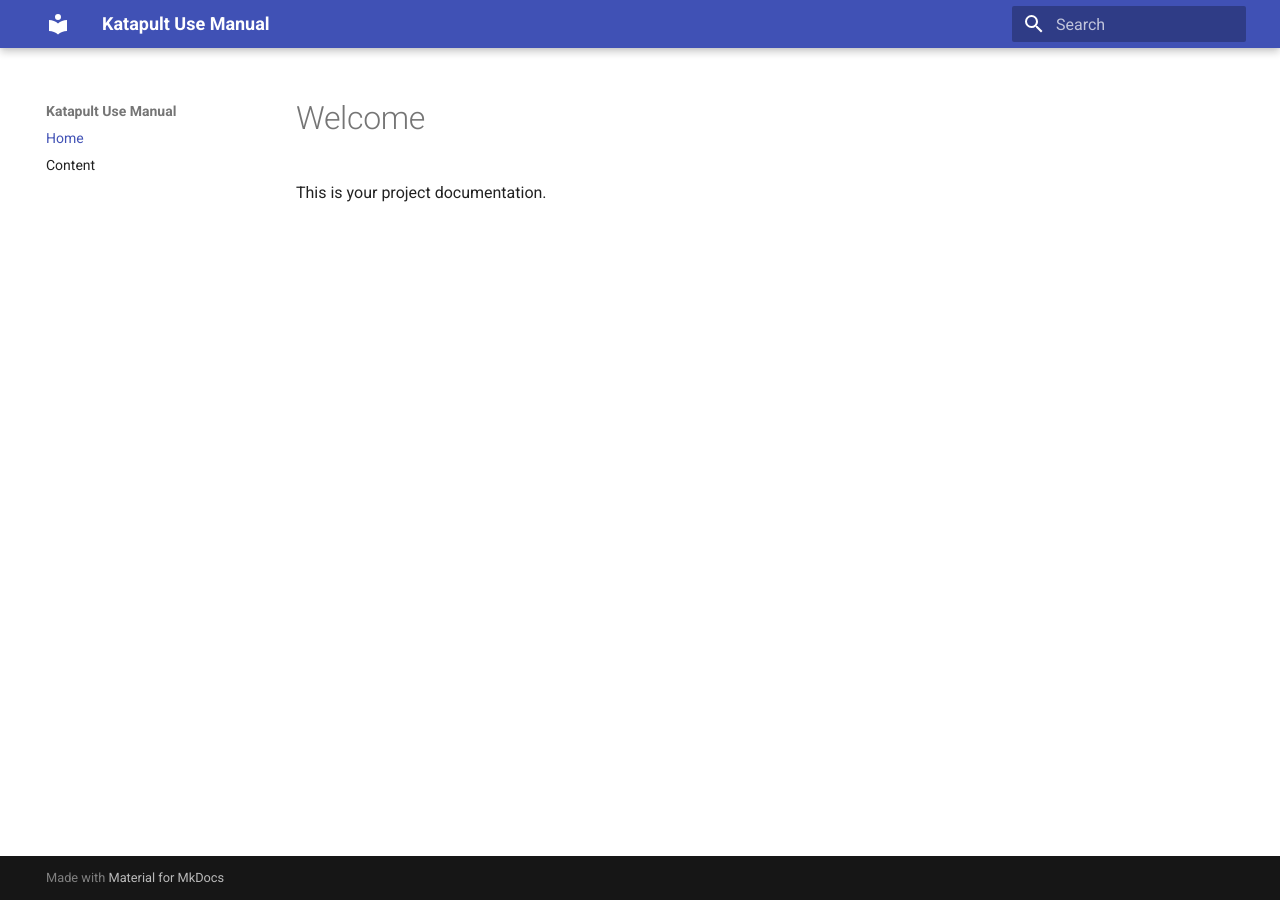
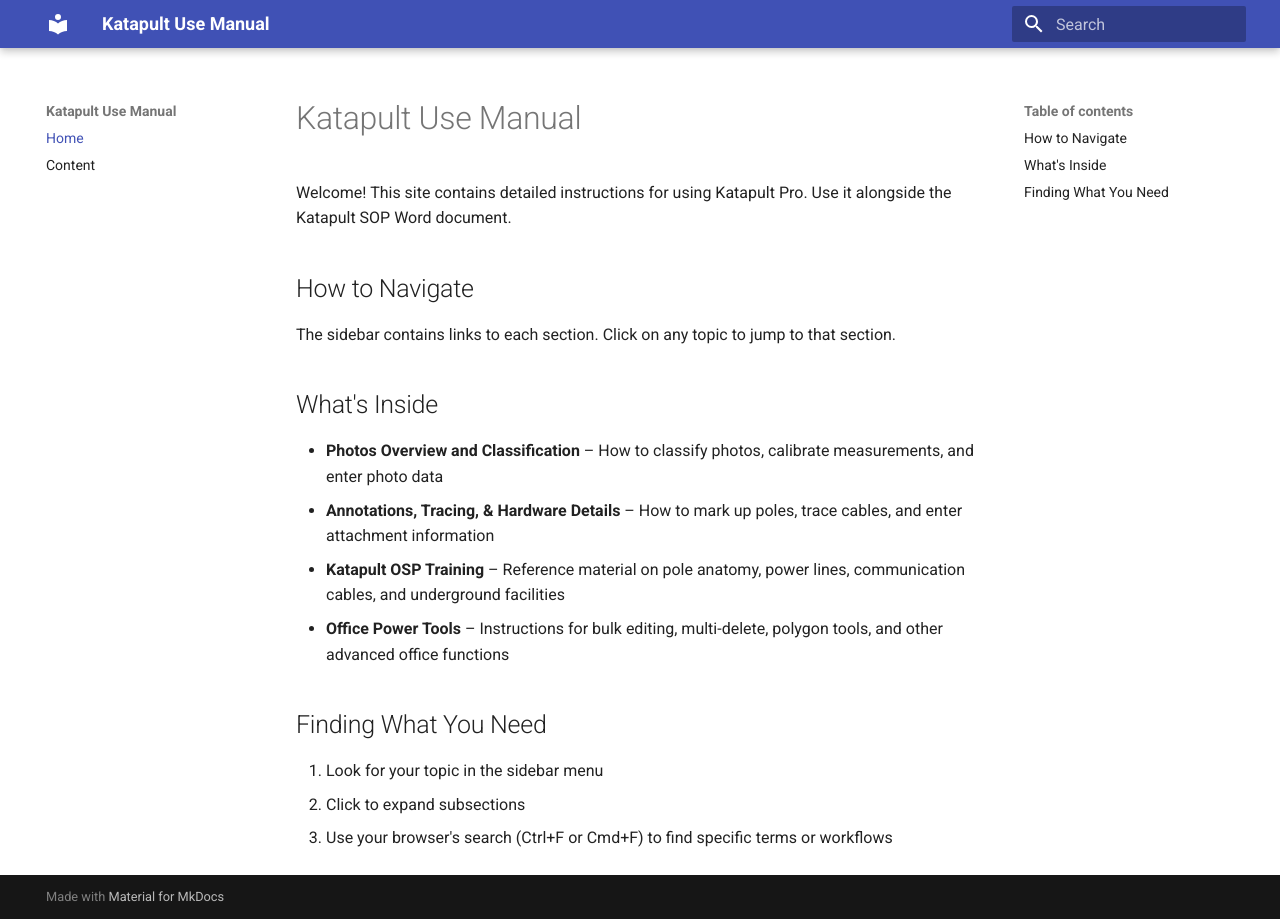
Before and after one commit to ATCO-GIS/Katapult.Use.Manual_Copy, an MkDocs documentation site: the page built from docs/index.md, in a window 1280 px wide. Built offline with MkDocs 1.6.1 and Material for MkDocs 9.7.7, drawn with Linux system fonts in a browser that asks for light colours.

Commit message:
Update index.md

```diff
--- a/docs/index.md
+++ b/docs/index.md
@@ -1,3 +1,20 @@
-# Welcome
+# Katapult Use Manual
 
-This is your project documentation.
+Welcome! This site contains detailed instructions for using Katapult Pro. Use it alongside the Katapult SOP Word document.
+
+## How to Navigate
+
+The sidebar contains links to each section. Click on any topic to jump to that section.
+
+## What's Inside
+
+- **Photos Overview and Classification** – How to classify photos, calibrate measurements, and enter photo data
+- **Annotations, Tracing, & Hardware Details** – How to mark up poles, trace cables, and enter attachment information
+- **Katapult OSP Training** – Reference material on pole anatomy, power lines, communication cables, and underground facilities
+- **Office Power Tools** – Instructions for bulk editing, multi-delete, polygon tools, and other advanced office functions
+
+## Finding What You Need
+
+1. Look for your topic in the sidebar menu
+2. Click to expand subsections
+3. Use your browser's search (Ctrl+F or Cmd+F) to find specific terms or workflows
```
